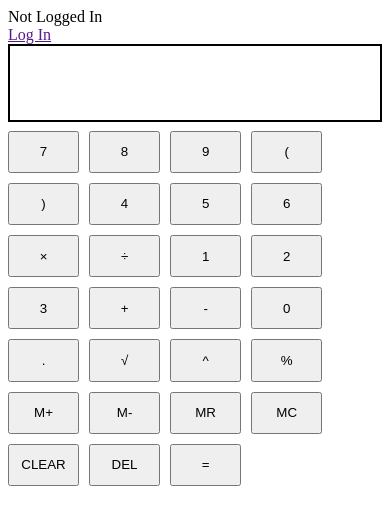
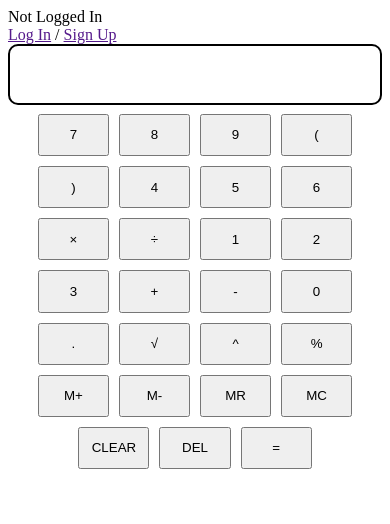
Before and after one commit to Nassim-Saboundji/calculator, a website: page public/index.html in a window 390 px wide. Drawn offline with Linux system fonts and the light colour scheme.

Commit message:
fixed responsiveness

```diff
--- a/public/index.html
+++ b/public/index.html
@@ -10,10 +10,10 @@
 </head>
 <body>
     <header>
-        <span>Not Logged In</span>
+        <span id="auth-status">Not Logged In</span>
     </header>
     <nav>
-        <a href="">Log In</a>
+        <a href="">Log In</a> / <a href="">Sign Up</a>
     </nav>
 
     <div>
--- a/public/main.js
+++ b/public/main.js
@@ -122,6 +122,10 @@ function inputHandler(key) {
 }
 
 function main() {
+
+    // Init sandbox for running js code.
+    // This is going to be used to evaluate mathematical
+    // expressions safely.
     const sandbox = document.createElement('iframe')
     sandbox.style.display = 'none'
     document.body.appendChild(sandbox)
--- a/public/style.css
+++ b/public/style.css
@@ -1,13 +1,9 @@
-/* :root {
-    font-size: calc(1em + 1vw);
-} */
-
-
 #display {
     border-width: 2px;
     border-style: solid;
     border-color: black;
-    height: 5vh;
+    border-radius: 10px;
+    min-height: 3vh;
     margin-bottom: 1vh;
     padding: 1em;
 }
@@ -15,6 +11,7 @@
 #keyboard {
     display: flex;
     flex-wrap: wrap;
+    justify-content: center;
     gap: 10px;
 }
 
```
